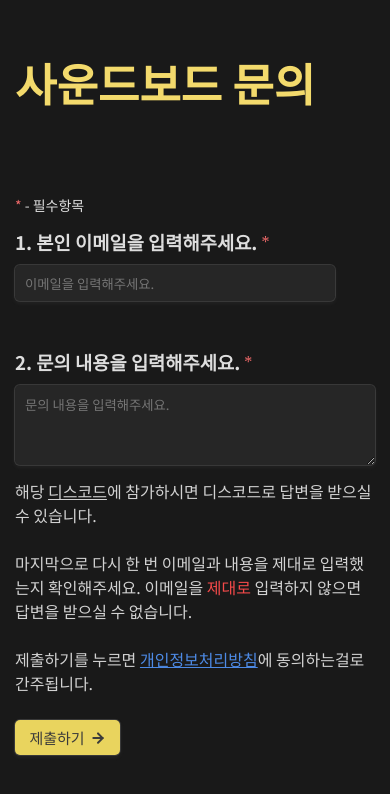
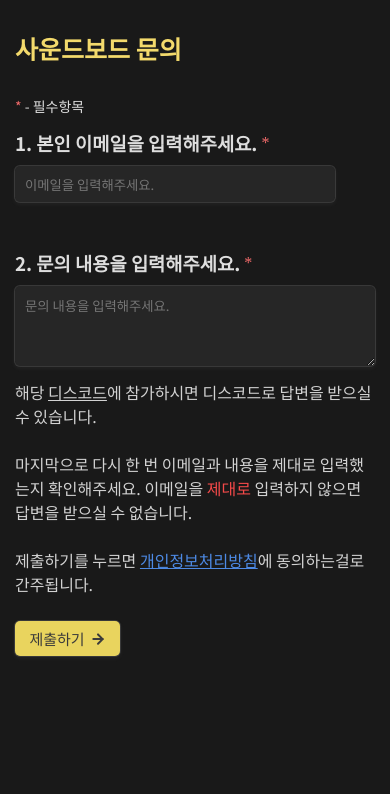
Before and after one commit to green2113/green2113.github.io, a website: page index.html in a window 390 px wide. Shown: the top 794 px of the page. Drawn offline with Linux system fonts and the light colour scheme.

Commit message:
Update forms.css
Signed-off-by: green2113 <76150415+green2113@users.noreply.github.com>

```diff
--- a/css/forms.css
+++ b/css/forms.css
@@ -250,6 +250,13 @@ form{
         max-width: var(--max-width-calc)
     }
     .eVsdmYw{
-        margin-top: 50px;
+        margin-top: 30px;
+    }
+    .kFPmok{
+        font-size: 25px;
+        margin: 0 0 30px;
+    }
+    body{
+        min-width: 235px;
     }
 }
```
